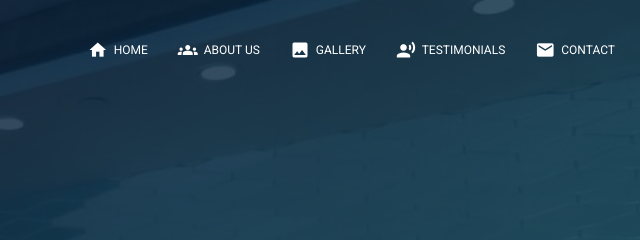
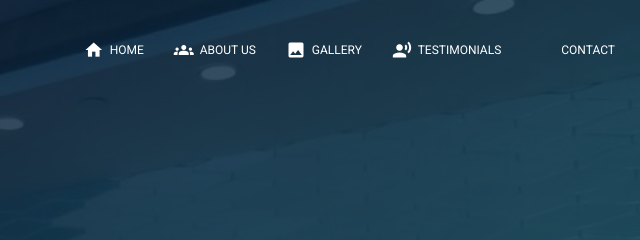
Before and after one commit to coloed3/MC-Tile-, a plain HTML site: page index.html in a window 1280 px wide. Shown: the top 240 px of the page, 565-1205 px from the left. Drawn offline with Linux system fonts and the light colour scheme; some packages are replaced by stand-ins of ours.

Commit message:
mc redesign

```diff
--- a/index.html
+++ b/index.html
@@ -56,7 +56,7 @@
           </li>
           <li class="nav-item ">
             <a href="#contact" class="nav-link scroll">
-                                    <i class="material-icons">mail</i> Contact
+                                    <i class="material-icons">mil</i> Contact
                                 </a>
           </li>
         </ul>
```
